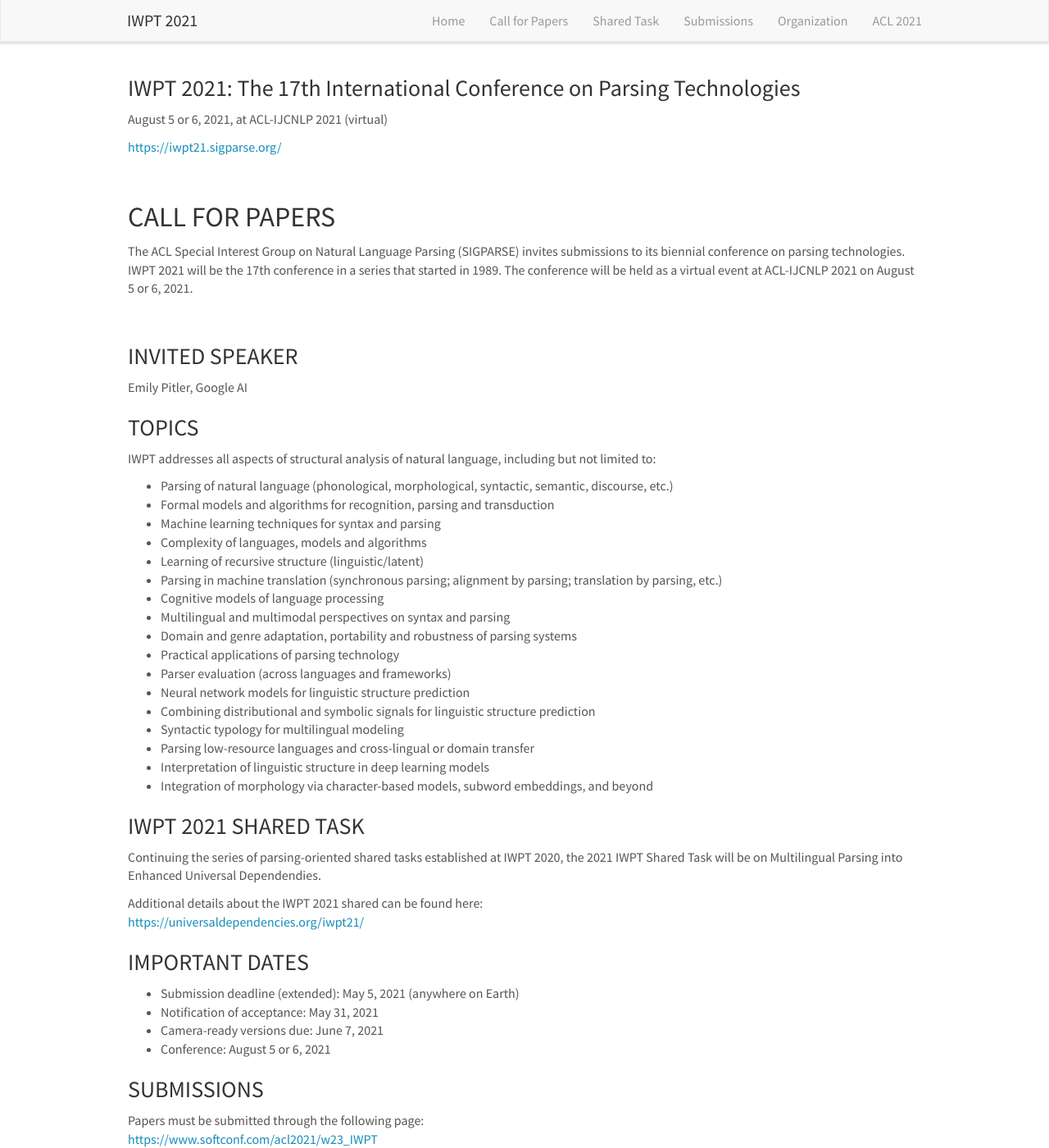
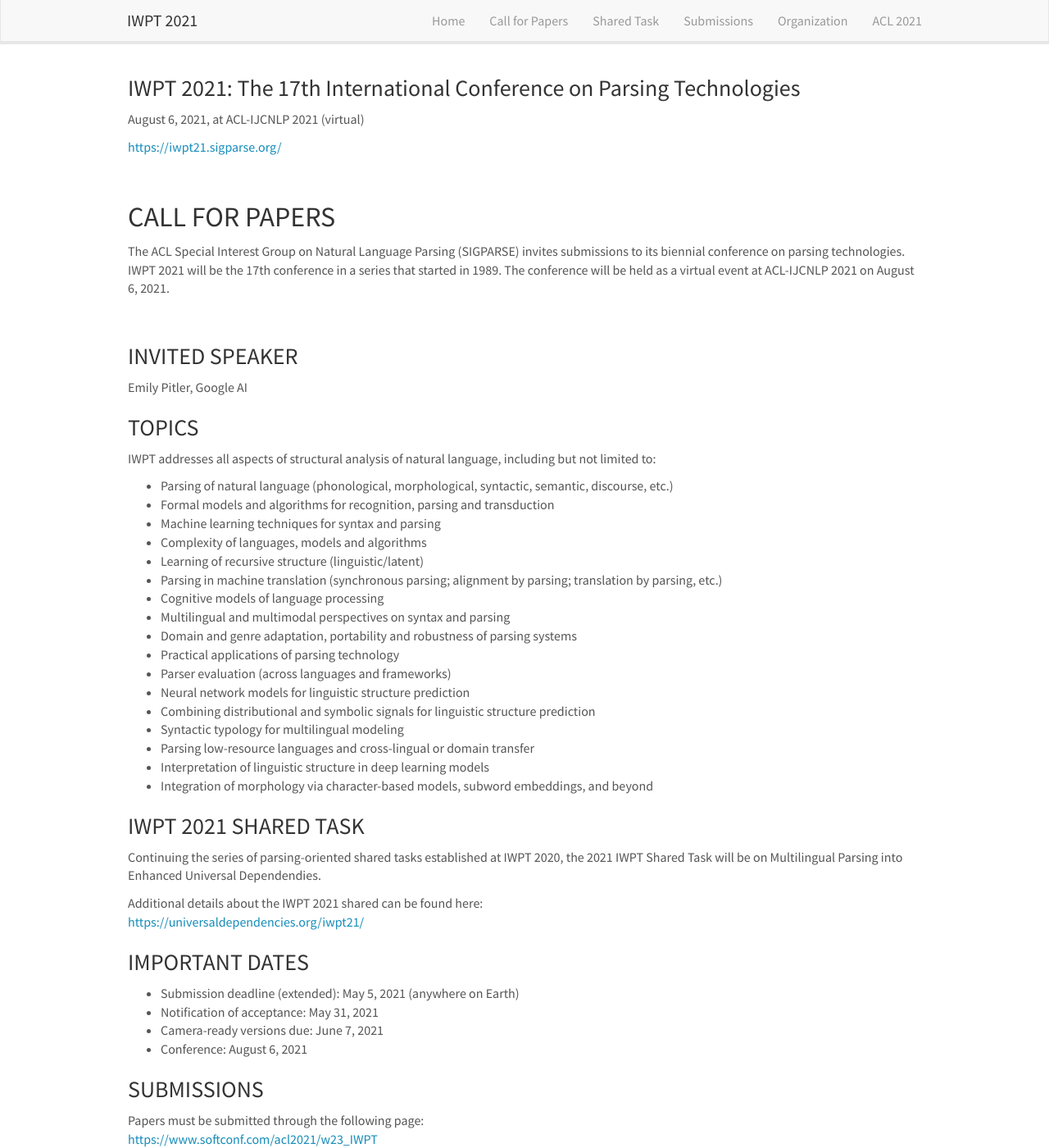
Before and after one commit to sigparse/iwpt2021, a Jekyll site: the page built from _pages/cfp.md, in a window 1280 px wide and 1400 px high. Shown: the whole window at 82% size. Built offline with Jekyll 4.4.1, drawn with Linux system fonts in a browser that asks for light colours; nearby versions of some CDN libraries.

Commit message:
updated event date to Aug 6

```diff
--- a/_layouts/textlay.html
+++ b/_layouts/textlay.html
@@ -3,7 +3,7 @@ layout: default
 ---
 <div id="textid" class="col-sm-12">
   <h3 id="iwpt-2021-the-17th-international-conference-on-parsing-technologies">IWPT 2021: The 17th International Conference on Parsing Technologies</h3>
-  <p>August 5 or 6, 2021, at ACL 2021</p>
+  <p>August 6, 2021, at ACL 2021</p>
 
   {{ content }}
 </div>
--- a/_pages/cfp.md
+++ b/_pages/cfp.md
@@ -7,7 +7,7 @@ permalink: /cfp
 ---
 
 ### IWPT 2021: The 17th International Conference on Parsing Technologies
-August 5 or 6, 2021, at ACL-IJCNLP 2021 (virtual)
+August 6, 2021, at ACL-IJCNLP 2021 (virtual)
 
 <https://iwpt21.sigparse.org/>
 
@@ -15,7 +15,7 @@ August 5 or 6, 2021, at ACL-IJCNLP 2021 (virtual)
 
 ## CALL FOR PAPERS
 
-The ACL Special Interest Group on Natural Language Parsing (SIGPARSE) invites submissions to its biennial conference on parsing technologies. IWPT 2021 will be the 17th conference in a series that started in 1989. The conference will be held as a virtual event at ACL-IJCNLP 2021 on August 5 or 6, 2021.
+The ACL Special Interest Group on Natural Language Parsing (SIGPARSE) invites submissions to its biennial conference on parsing technologies. IWPT 2021 will be the 17th conference in a series that started in 1989. The conference will be held as a virtual event at ACL-IJCNLP 2021 on August 6, 2021.
 
 &nbsp;
 
@@ -61,7 +61,7 @@ Additional details about the IWPT 2021 shared can be found here:
 + Submission deadline (extended): May 5, 2021 (anywhere on Earth)
 + Notification of acceptance: May 31, 2021
 + Camera-ready versions due: June 7, 2021
-+ Conference: August 5 or 6, 2021
++ Conference: August 6, 2021
 
 
 ### SUBMISSIONS
```
Also changed, not shown: _pages/home.md (+1 -1 lines).
